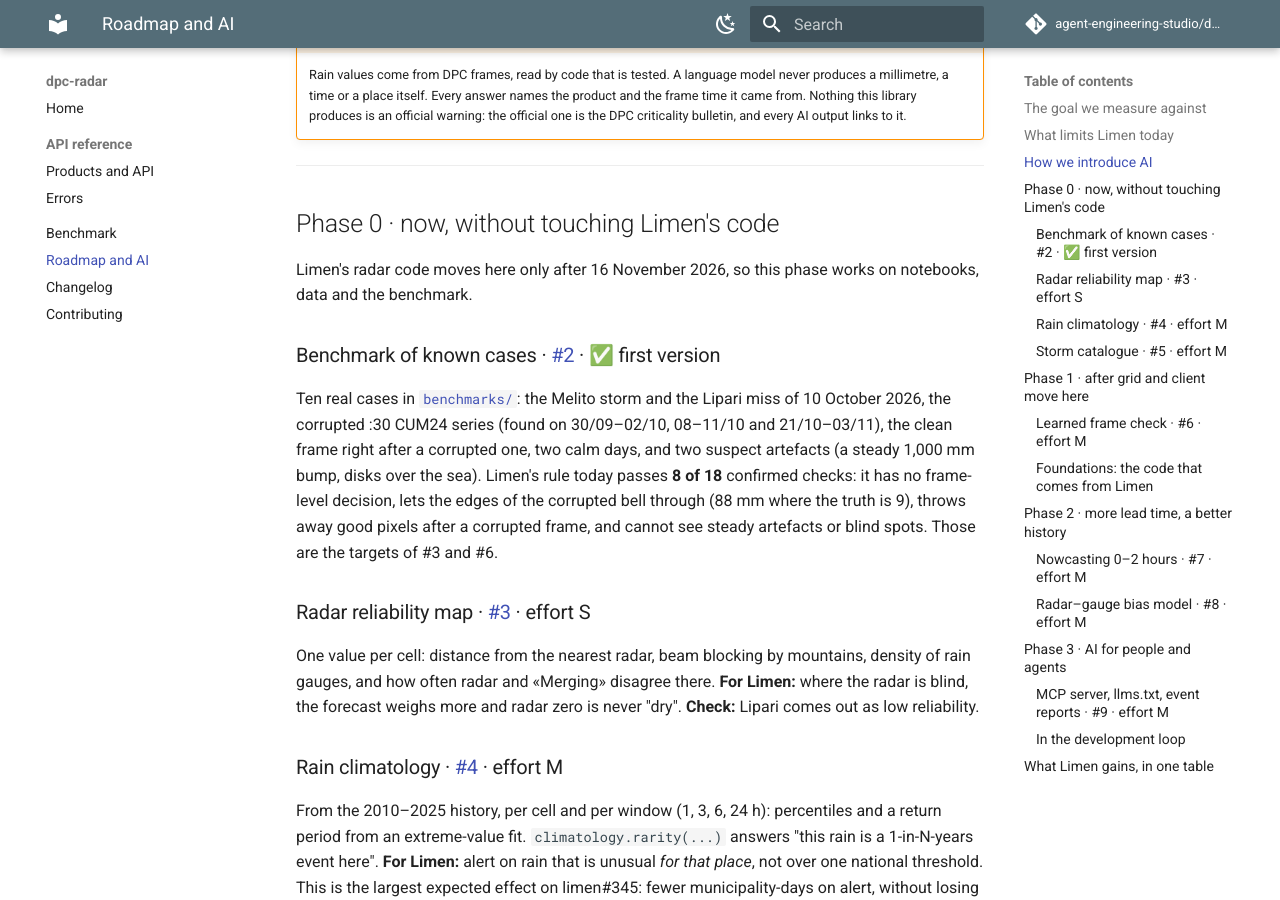
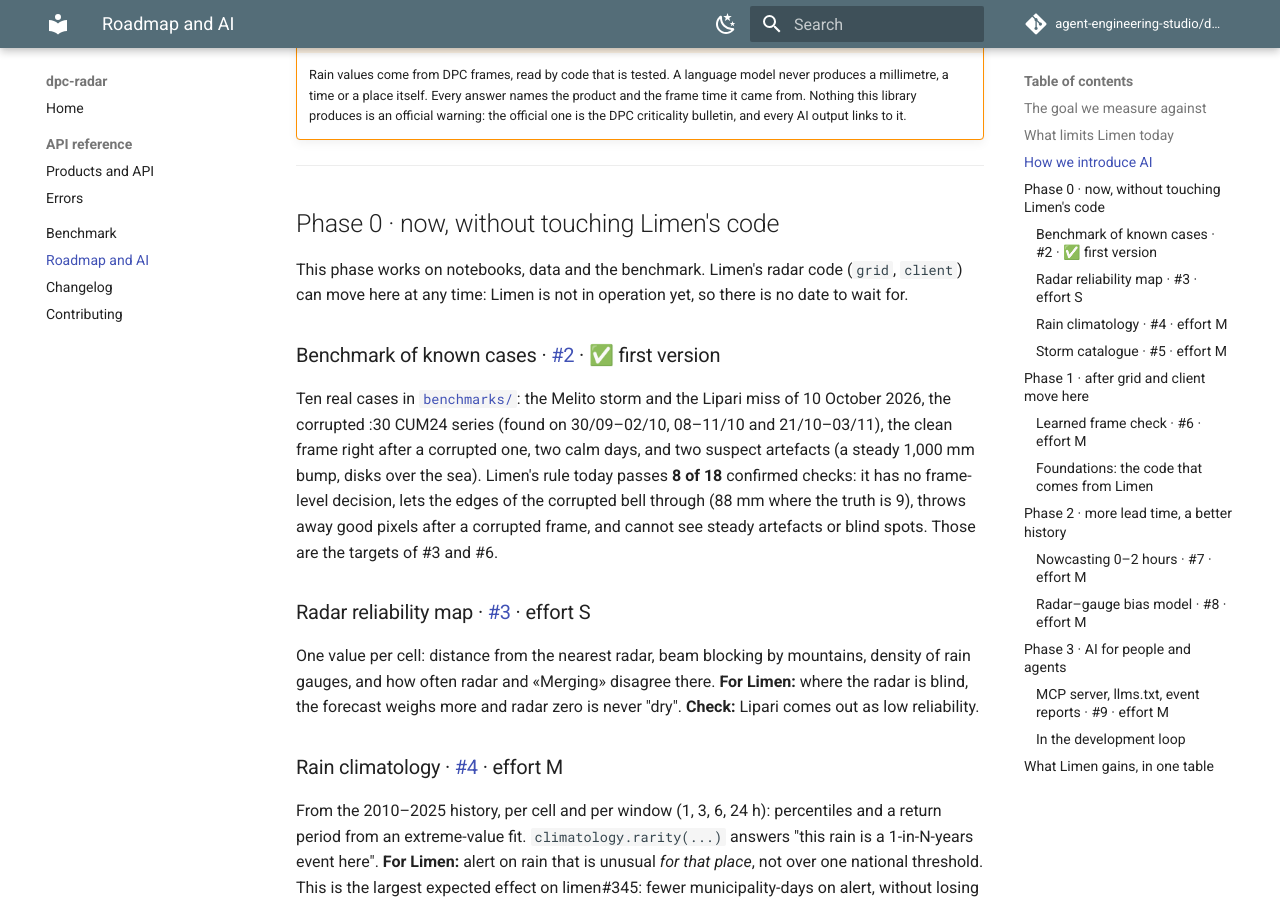
Before and after one commit to LBCron/dpc-radar, an MkDocs documentation site: the page built from docs/roadmap.md, in a window 1280 px wide and 900 px high, scrolled down 1656 px. Built offline with MkDocs 1.6.1 and Material for MkDocs 9.7.7, drawn with Linux system fonts in a browser that asks for light colours; comment, search, counter and statistics services are not loaded.

Commit message:
docs(roadmap): no date to wait for before moving Limen's radar code
Limen is not in operation yet, so grid and client can move here whenever
Limen needs them.

Co-Authored-By: Claude Opus 5.5 <noreply@anthropic.com>

```diff
--- a/docs/roadmap.md
+++ b/docs/roadmap.md
@@ -68,8 +68,9 @@ flowchart LR
 
 ## Phase 0 · now, without touching Limen's code
 
-Limen's radar code moves here only after 16 November 2026, so this phase works
-on notebooks, data and the benchmark.
+This phase works on notebooks, data and the benchmark. Limen's radar code
+(`grid`, `client`) can move here at any time: Limen is not in operation yet,
+so there is no date to wait for.
 
 ### Benchmark of known cases · [#2](https://github.com/agent-engineering-studio/dpc-radar/issues/2) · ✅ first version
 
```
